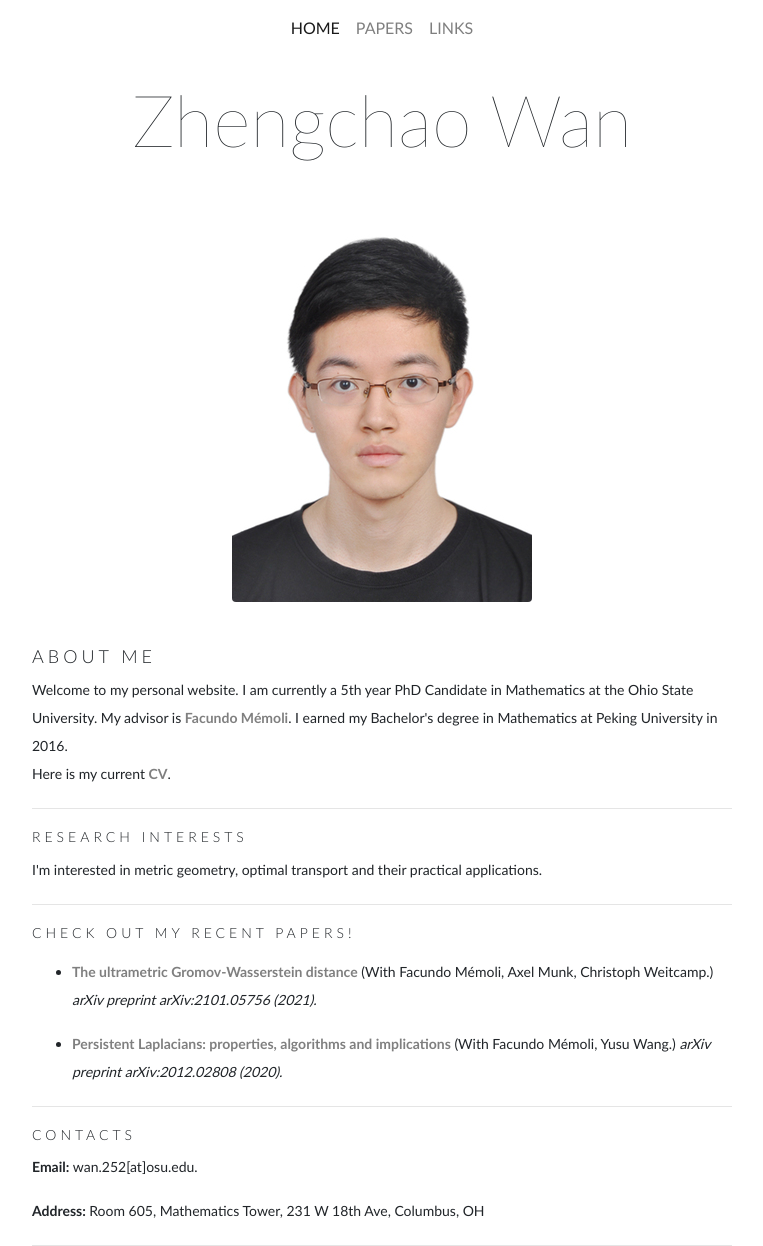
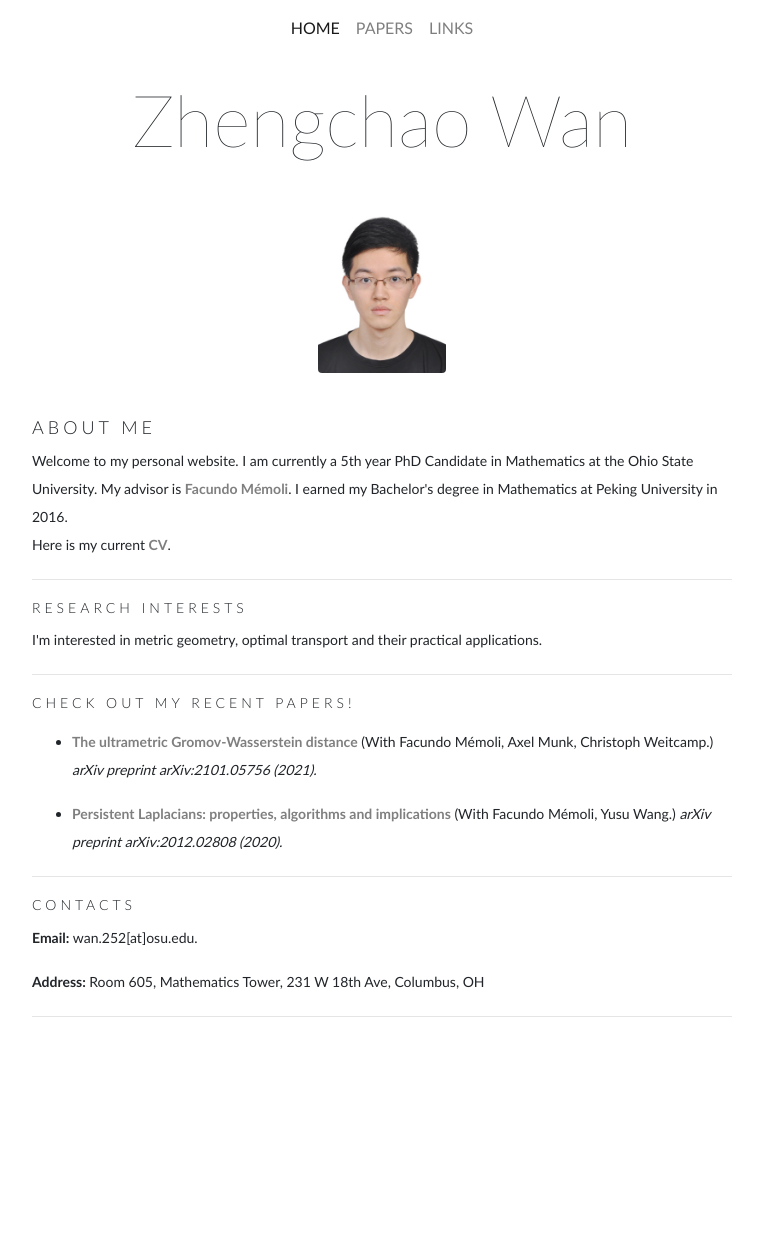
Before and after one commit to ZhengchaoW/ZhengchaoW.github.io, a Jekyll site: the page built from index.html, in a window 1280 px wide. Shown: the whole page, without its empty margins (258-1021 px from the left). Built offline with Jekyll 4.4.1, drawn with Linux system fonts in a browser that asks for light colours; after the commit the page ends 1017 px from its top, so only the background shows below that.

Commit message:
Update index.html

```diff
--- a/index.html
+++ b/index.html
@@ -6,7 +6,7 @@ active: home
 <div class="container">
   <div class="container title-image">
     <figure class="figure">
-      <img class="figure-img img-fluid rounded" src="images/me.jpg" alt="A picture of me">
+      <img class="figure-img img-fluid rounded" src="images/me.jpg" alt="A picture of me" style="width:128px">
     </figure>
   </div>
 
```
